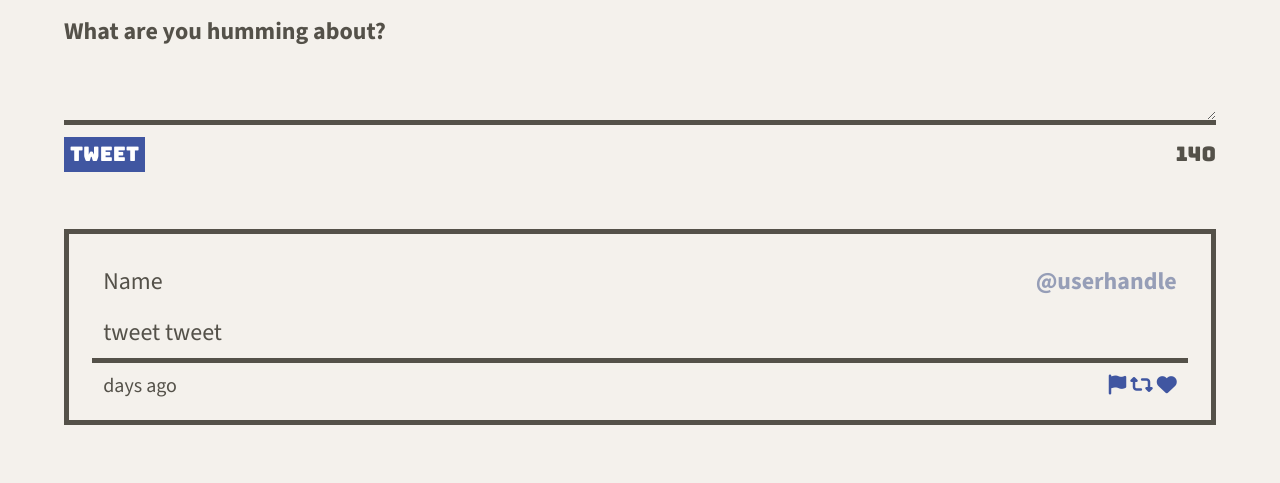
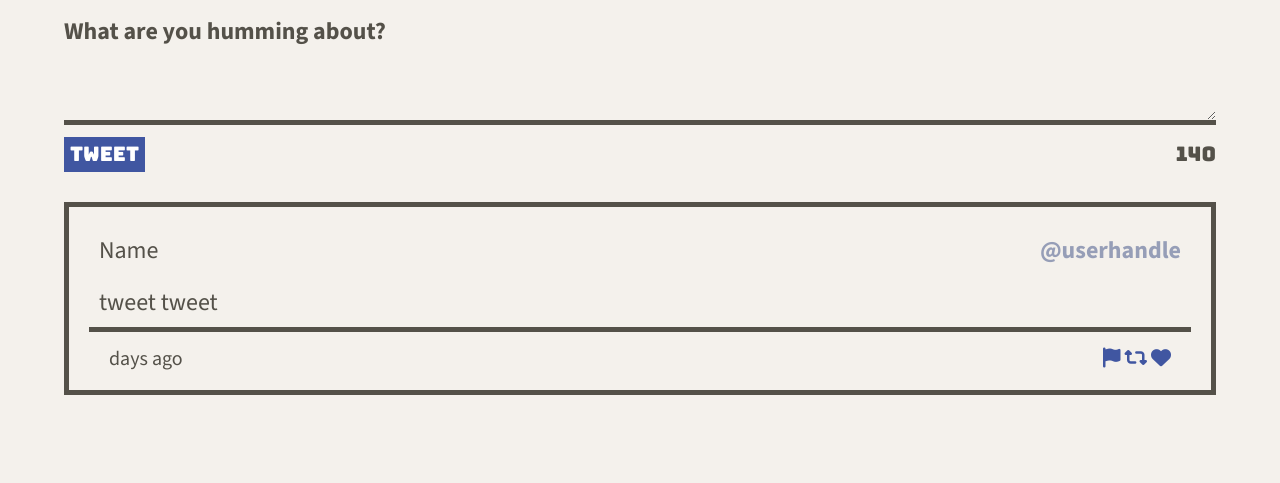
Before and after one commit to oatmilkies/tweeter, a website: page public/index.html in a window 1280 px wide. Shown: the part 522-1005 px from the top of the page. After the commit the page ends 947 px from the top, so only its background shows below. Drawn offline with nearby package versions, Linux system fonts and the light colour scheme.

Commit message:
Change class names and change % to px

```diff
--- a/public/index.html
+++ b/public/index.html
@@ -71,13 +71,13 @@
       </div>
     </section>
 
-    <section class="past-tweet-section">
-      <article class="past-tweets">
+    <section class="tweet-container">
+      <article class="tweet">
         <header>
           <span>Name</span>
           <span class = "user-handle">@userhandle</span>
         </header>
-        <p class="tweet">tweet tweet</p>
+        <p class="tweet-content">tweet tweet</p>
         <footer>
           <span>days ago</span>
           <span class="icons">
--- a/public/styles/tweet.css
+++ b/public/styles/tweet.css
@@ -1,11 +1,11 @@
-.past-tweet-section {
+.tweet-container {
   display: flex;
   flex-direction: column;
   align-items: center;
   width: 100%
 }
 
-.past-tweets {
+.tweet {
   display: flex;
   flex-direction: column;
   flex-grow: 1;
@@ -15,27 +15,27 @@
   font-style: normal;
   width: 100%;
   border: 5px solid;
-  margin: 5%;
+  margin: 30px;
 }
 
-.past-tweets:hover {
+.tweet:hover {
   box-shadow: 5px 5px 5px #969eb7;
 }
 
-.tweet {
+.tweet-content {
   border-top: none;
   border-left: none;
   border-right: none;
   border-bottom: 5px solid;
-  padding: 1%;
-  margin: 1% 2%;
+  padding: 10px;
+  margin: 15px 20px;
 }
 
 header {
   display: flex;
   justify-content: space-between;
   font-weight: lighter;
-  margin: 3% 3% 0;
+  margin: 30px 30px 0;
 }
 
 .user-handle {
@@ -48,7 +48,7 @@ footer {
   flex-direction: row;
   justify-content: space-between;
   font-size: smaller;
-  margin: 0 3% 2% 3%
+  margin: 0 40px 20px 40px
 }
 
 .icons {
--- a/server/data-files/initial-tweets.json
+++ b/server/data-files/initial-tweets.json
@@ -8,7 +8,7 @@
     "content": {
       "text": "If I have seen further it is by standing on the shoulders of giants"
     },
-    "created_at": 1710377882467
+    "created_at": 1710378632692
   },
   {
     "user": {
@@ -19,6 +19,6 @@
     "content": {
       "text": "Je pense , donc je suis"
     },
-    "created_at": 1710464282467
+    "created_at": 1710465032692
   }
 ]
```
